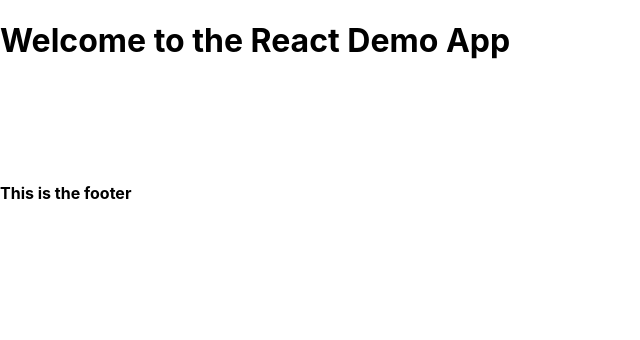
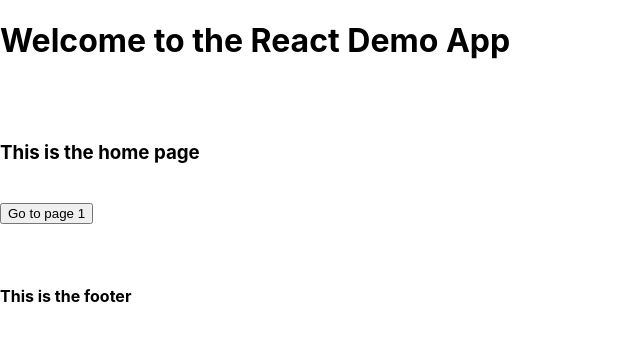
Before and after one commit to JTCollins33/react_demo, a React (Create React App) app: page / in a window 1280 px wide. Shown: the top 340 px of the page, without its empty margins (0-640 px from the left). Built offline with nearby package versions, Linux system fonts and the light colour scheme; the HTML template or start-up script is replaced by a standard one.

Commit message:
added simple navigation

```diff
--- a/src/App.js
+++ b/src/App.js
@@ -2,6 +2,7 @@ import './App.css';
 import Header from './header/Header';
 import Footer from './footer/Footer';
 import HomePage from './home/Home';
+import NotFoundPage from './notFound/NotFoundPage';
 import Page1 from './page1/Page1';
 import {BrowserRouter, Routes, Route} from 'react-router-dom';
 
@@ -14,8 +15,9 @@ function App() {
         <Header/>
         <br/><br/>
         <Routes>
-          <Route path="/" element={HomePage}/>
-          <Route path="/page1" element={Page1}/>
+          <Route path="/" element={<HomePage/>}/>
+          <Route path="/page1" element={<Page1/>}/>
+          <Route path="*" element={<NotFoundPage/>}/>
         </Routes>
         <br/><br/>
         <Footer/>
--- a/src/home/Home.js
+++ b/src/home/Home.js
@@ -1,7 +1,23 @@
+import { useEffect } from "react";
+import { useNavigate } from "react-router-dom";
+
 export default function HomePage(){
+    const navigate = useNavigate();
+
+    useEffect(()=>{
+        console.log("hit the home page")
+    }, []);
+
+    const navigatePage1 = ()=>{
+        navigate("/page1")
+    }
+
+
     return(
         <div>
             <h3>This is the home page</h3>
+            <br/>
+            <button onClick={navigatePage1}>Go to page 1</button>
         </div>
     );
 }
--- /dev/null
+++ b/src/notFound/NotFoundPage.js
@@ -0,0 +1,7 @@
+export default function NotFoundPage(){
+    return(
+        <div>
+            <h2>The page was not found</h2>
+        </div>
+    );
+}
--- a/src/page1/Page1.js
+++ b/src/page1/Page1.js
@@ -1,7 +1,7 @@
 export default function Page1(){
     return(
         <div>
-            <h3>this is page 1</h3>
+            <h3>This is page1</h3>
         </div>
     );
 }
```
